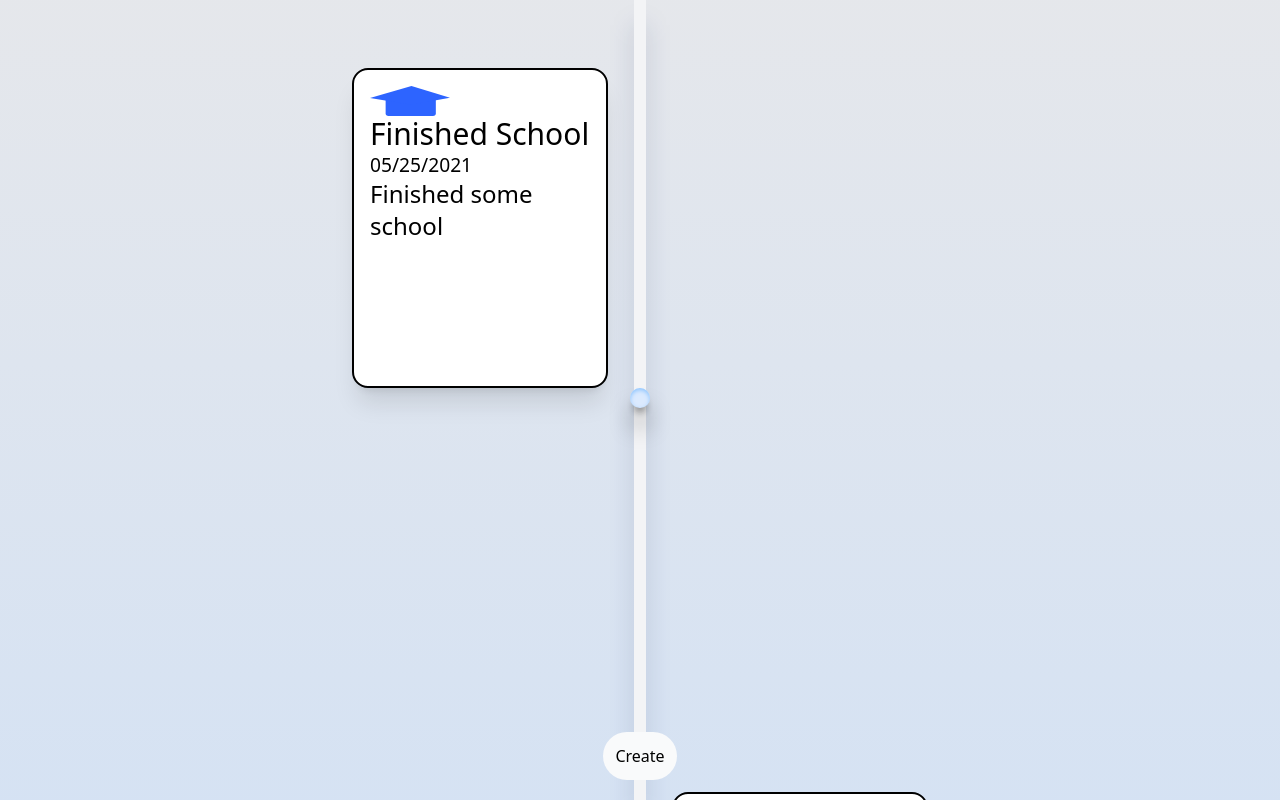
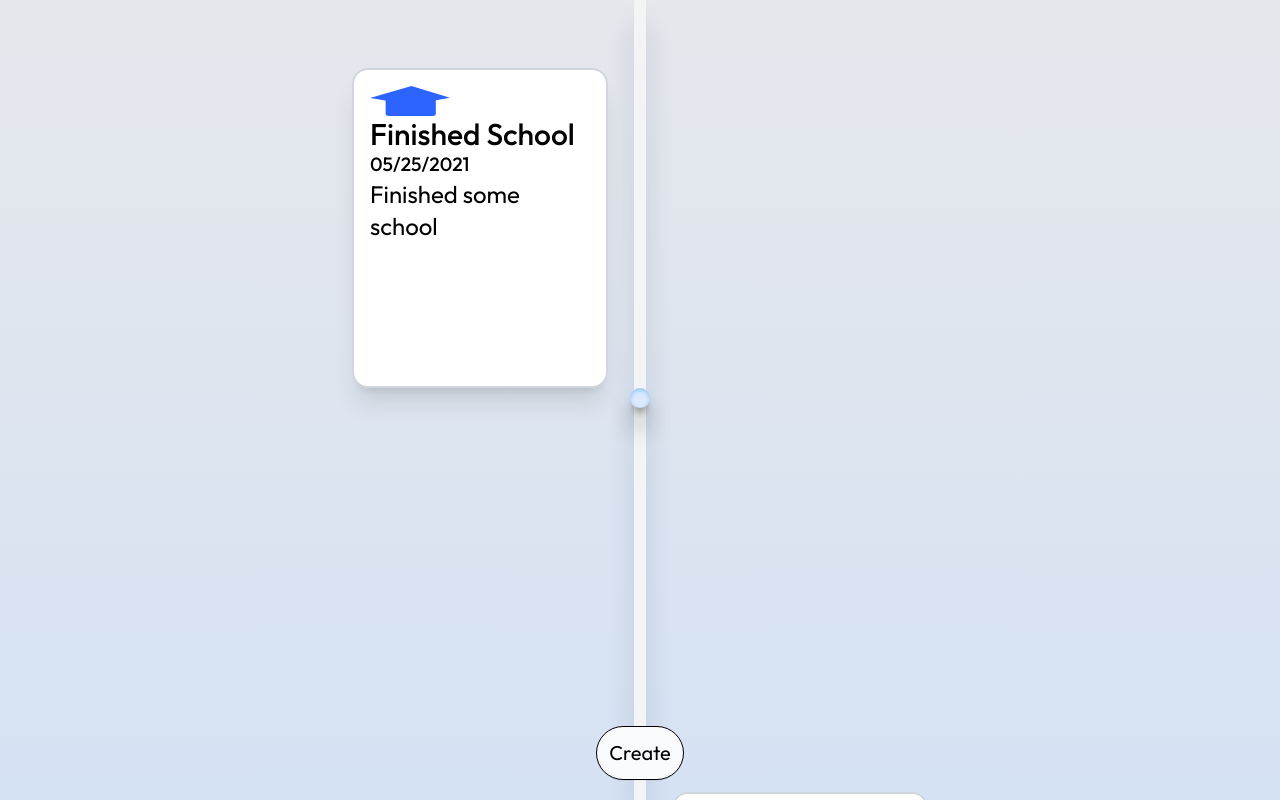
Before and after one commit to CodeForBeauty/LifeTimeline, a React (Vite) app in the folder frontend/: page / in a window 1280 px wide. Built offline with nearby package versions, Linux system fonts and the light colour scheme.

Commit message:
Added font

```diff
--- a/frontend/src/components/Event.tsx
+++ b/frontend/src/components/Event.tsx
@@ -31,7 +31,7 @@ const Event = ({ data, isLeft }: { data: EventData; isLeft: boolean }) => {
       }
     >
       <motion.div
-        className="border-2 rounded-2xl p-4 bg-white h-auto min-h-64 sm:min-h-80 w-40 sm:w-3xs text-2xl shadow-xl"
+        className="border-2 border-gray-300 rounded-2xl p-4 bg-white h-auto min-h-64 sm:min-h-80 w-40 sm:w-3xs text-2xl shadow-xl"
         initial={{ scale: 0, x: isLeft ? 200 : -200 }}
         whileInView={{ scale: 1, x: 0, transition: { duration: 0.3 } }}
         whileHover={{ scale: 1.1, x: isLeft ? 10 : -10 }}
--- a/frontend/src/components/Main.tsx
+++ b/frontend/src/components/Main.tsx
@@ -29,7 +29,7 @@ const Main = () => {
       <div className="absolute bottom-0 top-0 w-3 bg-gray-100 shadow-xl shadow-blue-950"></div>
       <motion.button
         onClick={() => setIsForm(!isForm)}
-        className="absolute bottom-5 rounded-4xl bg-gray-50 hover:bg-gray-100 p-3 cursor-pointer"
+        className="absolute bottom-5 rounded-4xl bg-gray-50 hover:bg-gray-100 p-3 cursor-pointer z-50 shadow-2xs text-xl border-[1px]"
         initial={{scale: 1}}
         whileHover={{scale: 1.1}}
       >
--- a/frontend/src/style.css
+++ b/frontend/src/style.css
@@ -1,3 +1,8 @@
+@import url('https://fonts.googleapis.com/css2?family=Outfit:wght@100..900&display=swap');
 @import 'tailwindcss';
 
 @custom-variant dark (&:where(.dark, .dark *));
+
+body {
+  font-family: 'Outfit';
+}
```
